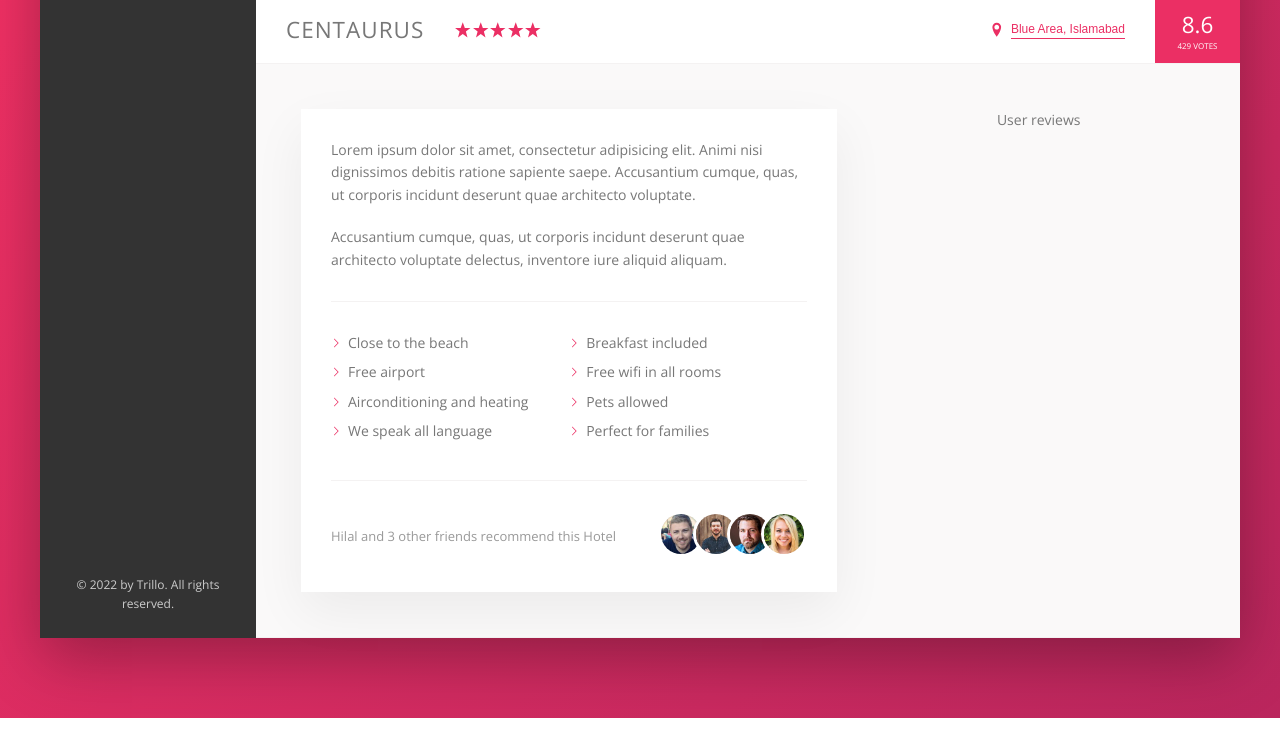
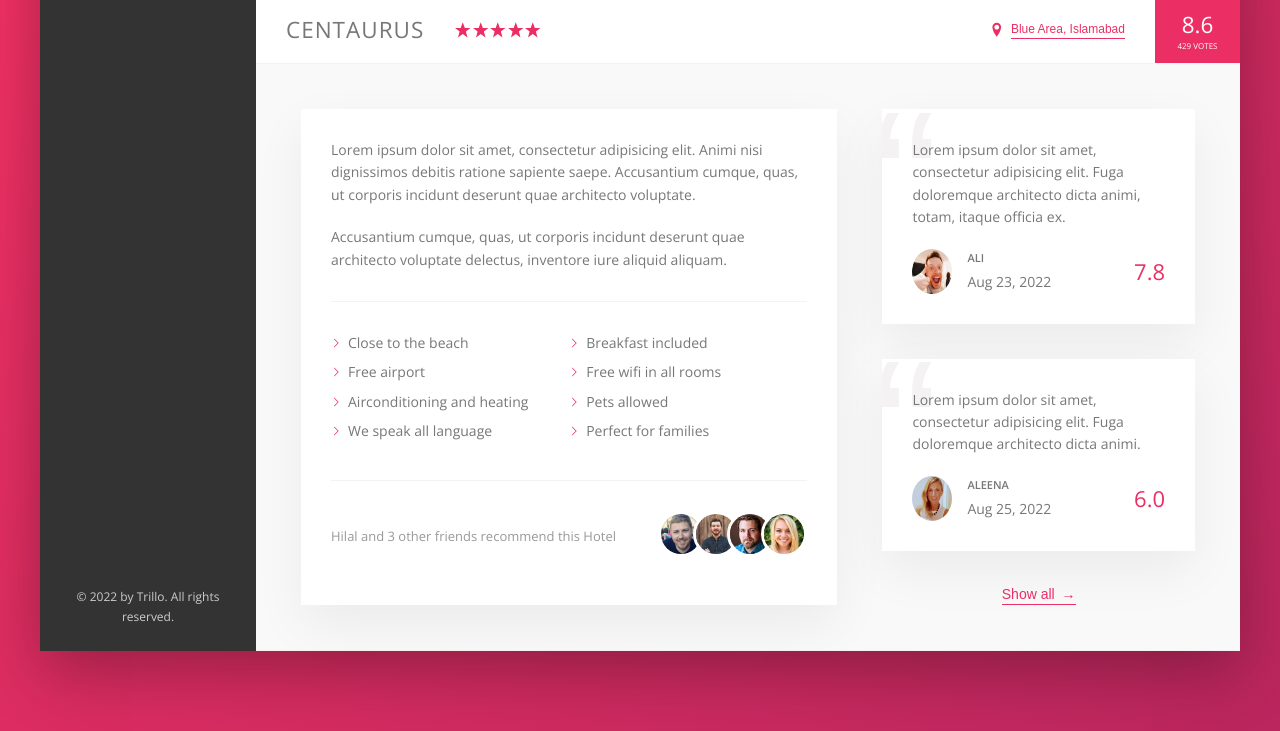
Before and after one commit to umarzaman9/Trillo, a website: page index.html in a window 1280 px wide. Shown: the part 538-1269 px from the top of the page. Drawn offline with nearby package versions, Linux system fonts and the light colour scheme.

Commit message:
adding a Review section

```diff
--- a/index.html
+++ b/index.html
@@ -171,9 +171,44 @@
                         </div>
 
                         <div class="user-reviews">
-                            User reviews
+
+                            <figure class="review">
+                                <blockquote class="review__text">
+                                    Lorem ipsum dolor sit amet, consectetur adipisicing elit. Fuga doloremque architecto dicta animi, totam, itaque officia ex.
+                                </blockquote>
+                                <figcaption class="review__user">
+                                    <img src="img/user-1.jpg" alt="User 1" class="review__photo">
+                                    <div class="review__user-box">
+                                        <p class="review__user-name">Ali</p>
+                                        <p class="review_user-date">Aug 23, 2022</p>
+                                    </div>
+                                    <div class="review__rating">
+                                        7.8
+                                    </div>
+                                </figcaption>
+                            </figure>
+
+                            <figure class="review">
+                                <blockquote class="review__text">
+                                    Lorem ipsum dolor sit amet, consectetur adipisicing elit. Fuga doloremque architecto dicta animi.
+                                </blockquote>
+                                <figcaption class="review__user">
+                                    <img src="img/user-2.jpg" alt="User 2" class="review__photo">
+                                    <div class="review__user-box">
+                                        <p class="review__user-name">Aleena</p>
+                                        <p class="review_user-date">Aug 25, 2022</p>
+                                    </div>
+                                    <div class="review__rating">
+                                        6.0
+                                    </div>
+                                </figcaption>
+                            </figure>
+
+                            <button class="btn-inline">Show all
+                                <span>&rarr;</span></button>
                         </div>
                     </div>
+
                 </main>
             </div>
         </div>
--- a/sass/_components.scss
+++ b/sass/_components.scss
@@ -447,3 +447,67 @@
         }
     }
 }
+
+////////////////////////////////////////
+// REVIEWS
+.review {
+    background-color: #fff;
+    box-shadow: var(--shadow-light);
+    padding: 3rem;
+    margin-bottom: 3.5rem;
+    position: relative;
+    overflow: hidden;
+
+    &__text {
+        margin-bottom: 2rem;
+        z-index:10;
+        position: relative;
+    }
+
+    &__user {
+        display: flex;
+        align-items: center;
+
+    }
+
+    &__photo {
+        height: 4.5rem;
+        width: 4rem;
+        border-radius: 50%;
+        margin-right: 1.5rem;
+    }
+
+    &__user-box {
+        margin-right: auto;
+    }
+
+    &__user-name {
+        font-size: 1.1rem;
+        font-weight: 600;
+        text-transform: uppercase;
+        margin-bottom: .4rem;
+    }
+
+    &__user-date{
+        font-size: 1rem;
+        color: var(--color-grey-dark-3);
+    }
+
+    &__rating {
+        color: var(--color-primary);
+        font-size: 2.2rem;
+        font-weight: 300;
+    }
+
+    &::before {
+        content: "\201C";
+        position: absolute;
+        top: -2.75rem;
+        left: -1rem;
+        line-height: 1;
+        font-size: 20rem;
+        color: var(--color-grey-light-2);
+        font-family: sans-serif;
+        z-index: 1;
+    }
+}
--- a/sass/_layout.scss
+++ b/sass/_layout.scss
@@ -71,7 +71,6 @@
 }
 
 .description {
-	font-size: 1.4rem;
     background-color: #fff;
     box-shadow: var(--shadow-light);
     padding: 3rem;
```
Also changed, not shown: css/style.css.
